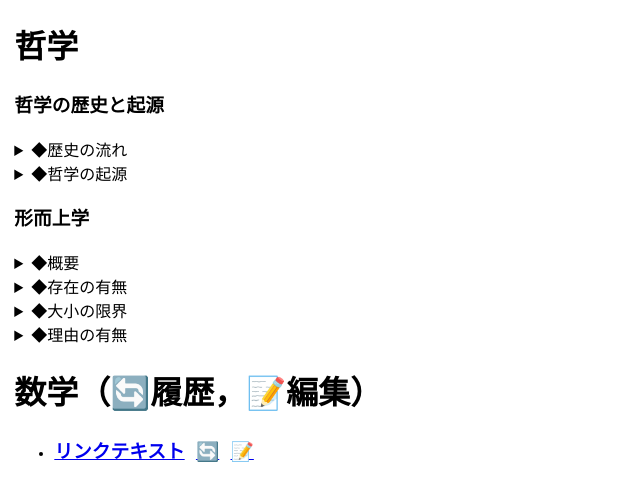
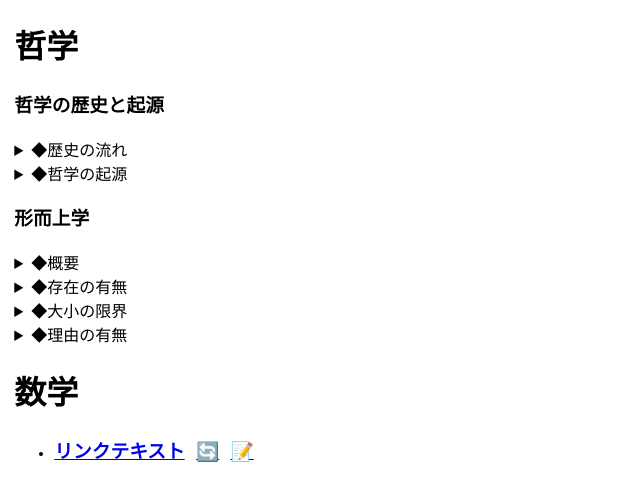
Before and after one commit to zoldof/algo-notes-ci, a Jekyll site: the page built from docs/menu/menu.md, in a window 1280 px wide. Shown: the top 501 px of the page, without its empty margins (0-640 px from the left). Built offline with Jekyll 4.4.1, drawn with Linux system fonts in a browser that asks for light colours; nearby versions of some CDN libraries; our own code applies the rules of GitHub Pages for plain Markdown files; library files that are not in the unit come from our copies.

Commit message:
Update menu.md

```diff
--- a/docs/menu/menu.md
+++ b/docs/menu/menu.md
@@ -45,5 +45,5 @@
 ・生命の誕生<br>
 </details>
 
-# 数学（🔄履歴，📝編集）
-- ### <a href="https://example.com" target="_blank">リンクテキスト</a> <a href="https://example.com" target="_blank">🔄</a> <a href="https://example.com" target="_blank">📝</a>
+# 数学
+- ### <a href="https://zoldof.github.io/algo-notes/shougaku/" target="_blank">リンクテキスト</a> <a href="https://github.com/zoldof/algo-notes-ci/commits/main/docs/dist/shougaku/index.md" target="_blank">🔄</a> <a href="https://github.com/zoldof/algo-notes-ci/edit/main/docs/dist/shougaku/index.md" target="_blank">📝</a>
```
